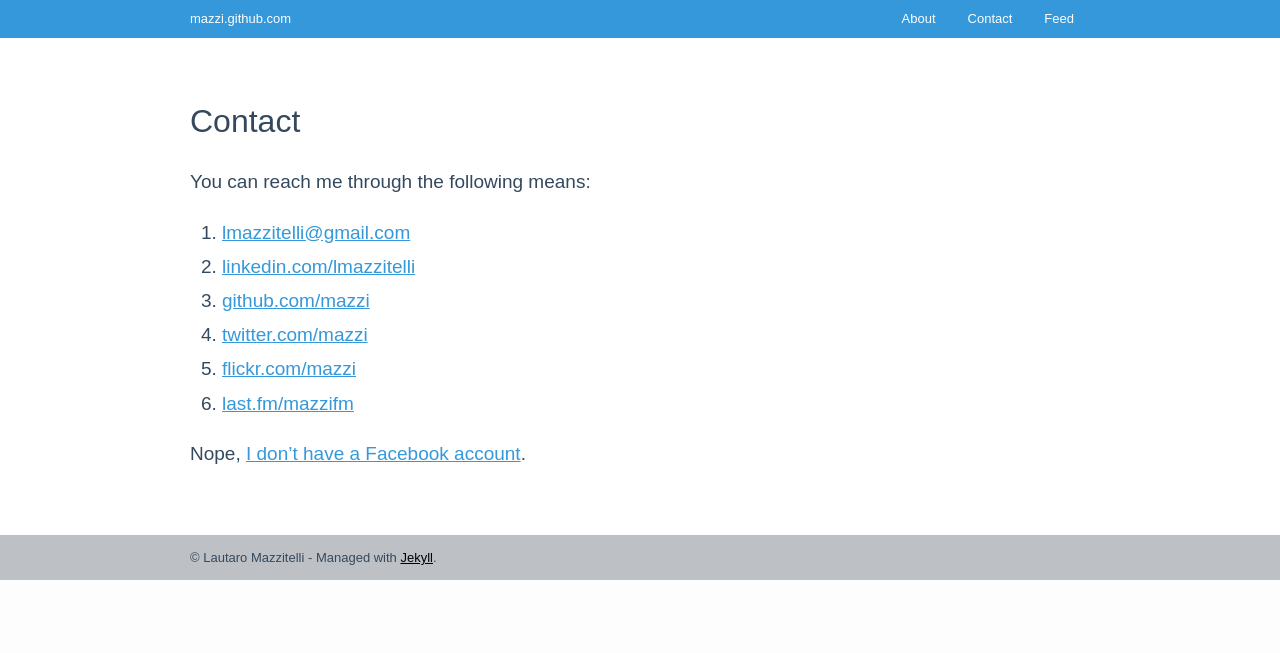
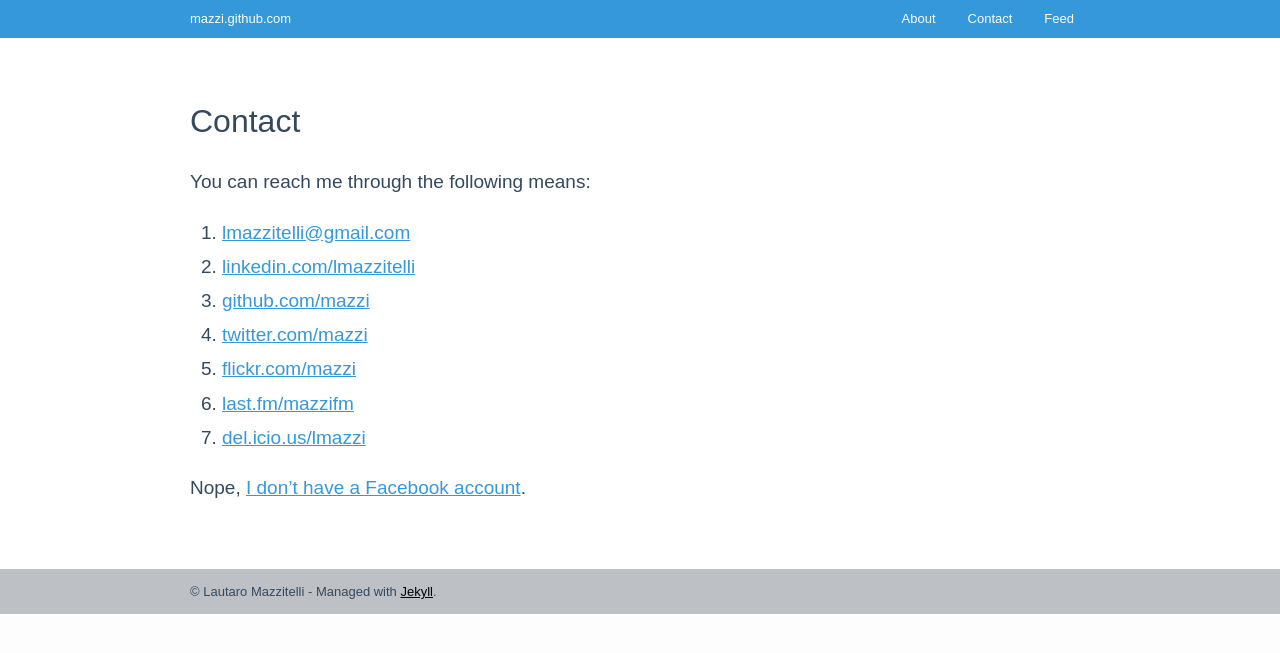
Before and after one commit to mazzi/mazzi.github.com, a Jekyll site: the page built from contact.md, in a window 1280 px wide. Shown: the top 653 px of the page. Built offline with Jekyll 4.4.1, drawn with Linux system fonts in a browser that asks for light colours.

Commit message:
Added del.icio.us account.

```diff
--- a/contact.md
+++ b/contact.md
@@ -11,6 +11,6 @@ You can reach me through the following means:
 4. [twitter.com/mazzi](http://www.twitter.com/mazzi)
 5. [flickr.com/mazzi](http://www.flickr.com/mazzi)
 6. [last.fm/mazzifm](http://www.last.fm/user/mazzifm)
-
+7. [del.icio.us/lmazzi](https://delicious.com/lmazzi)
 
 Nope, [I don't have a Facebook account](http://edition.cnn.com/2013/02/25/opinion/rushkoff-why-im-quitting-facebook).
```
